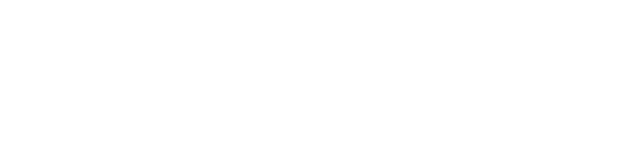
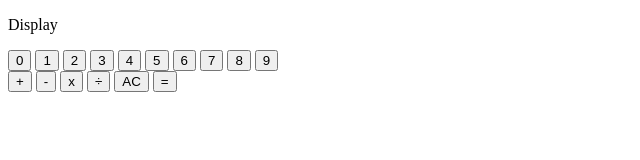
Before and after one commit to Ha0177/Calculator, a plain HTML site: page index.html in a window 1280 px wide. Shown: the whole page, without its empty margins (0-640 px from the left). Drawn offline with Linux system fonts and the light colour scheme.

Commit message:
Add calculator UI components in index.html, including display and number/action buttons

```diff
--- a/index.html
+++ b/index.html
@@ -7,7 +7,34 @@
     <title>Calculator</title>
 </head>
 <body>
+    <div class="calculator-container">
+        <div class="display">
+            <p>Display</p>
+        </div>
+        <div class="calculator-body">
+            <div class="number-btn">
+                <button class="0">0</button>
+                <button class="1">1</button>
+                <button class="2">2</button>
+                <button class="3">3</button>
+                <button class="4">4</button>
+                <button class="5">5</button>
+                <button class="6">6</button>
+                <button class="7">7</button>
+                <button class="8">8</button>
+                <button class="9">9</button>
+            </div>
 
+            <div class="action-btn">
+                <button class="add">+</button>
+                <button class="subtract">-</button>
+                <button class="multiply">x</button>
+                <button class="divide">÷</button>
+                <button class="clear">AC</button>
+                <button class="result">=</button>
+            </div>
+        </div>
+    </div>
 
 
     <script src="script.js"></script>
```
